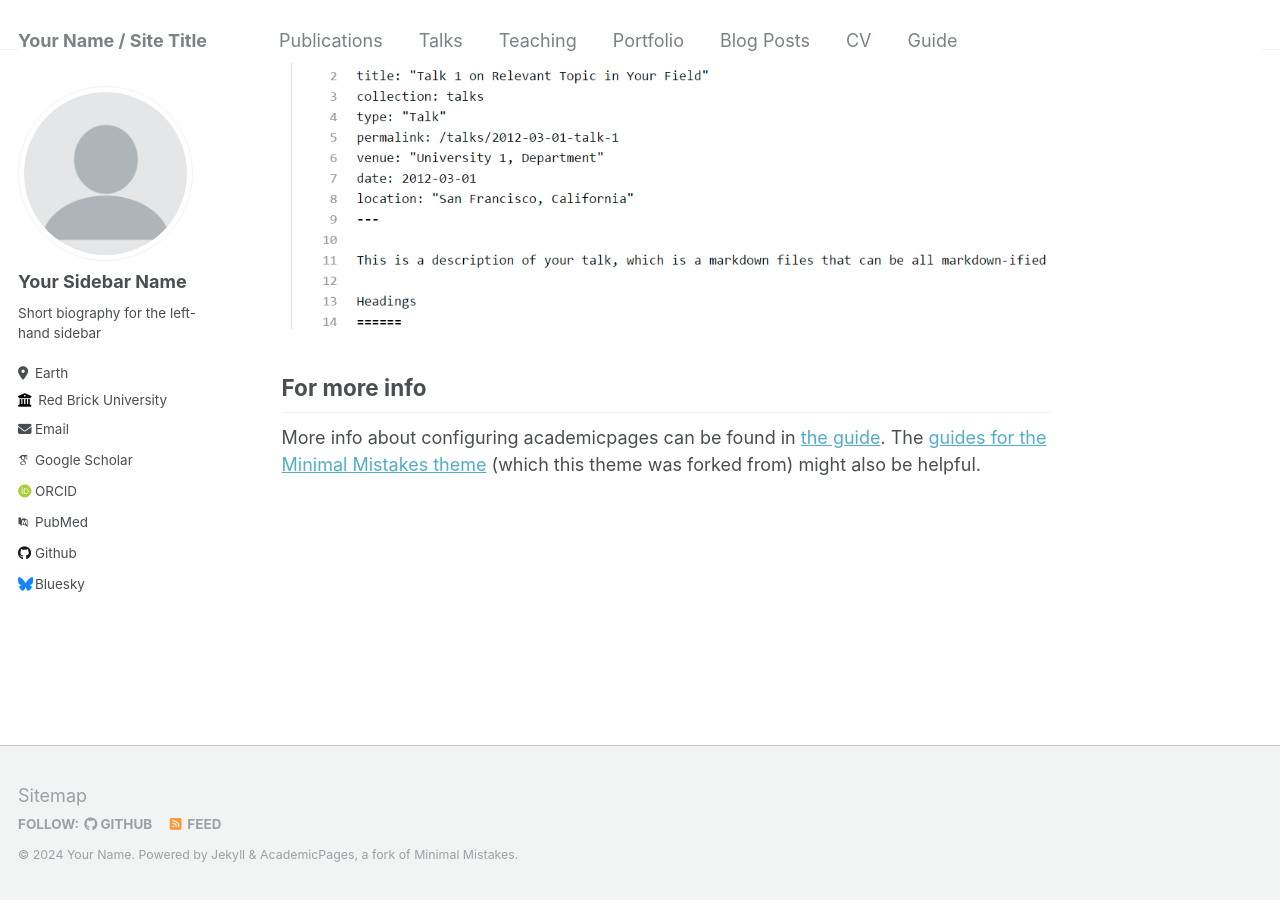
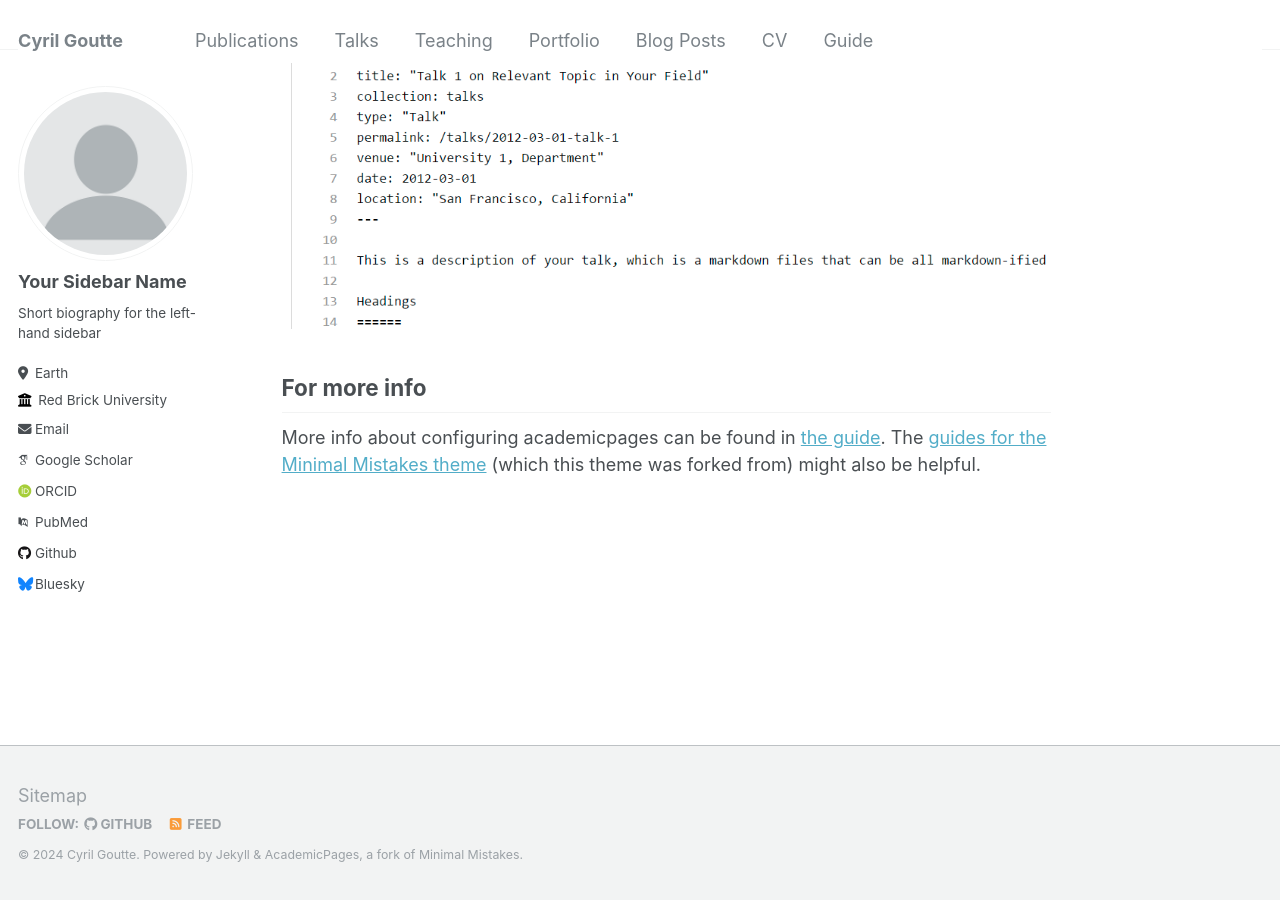
Before and after one commit to cyrilgoutte/cyrilgoutte.github.io, a Jekyll site: the page built from _pages/about.md, in a window 1280 px wide and 900 px high, scrolled down 2640 px. Built offline with Jekyll 4.4.1, drawn with Linux system fonts in a browser that asks for light colours; some web fonts are replaced.

Commit message:
Update _config.yml

```diff
--- a/_config.yml
+++ b/_config.yml
@@ -8,10 +8,10 @@
 
 # Basic Site Settings
 locale                   : "en-US"
-title                    : "Your Name / Site Title"
+title                    : "Cyril Goutte"
 title_separator          : "-"
-name                     : &name "Your Name"
-description              : &description "personal description"
+name                     : &name "Cyril Goutte"
+description              : &description "ML/NLP research"
 url                      : https://academicpages.github.io # the base hostname & protocol for your site e.g. "https://mmistakes.github.io"
 baseurl                  : "" # the subpath of your site, e.g. "/blog"
 repository               : "academicpages/academicpages.github.io"
```
